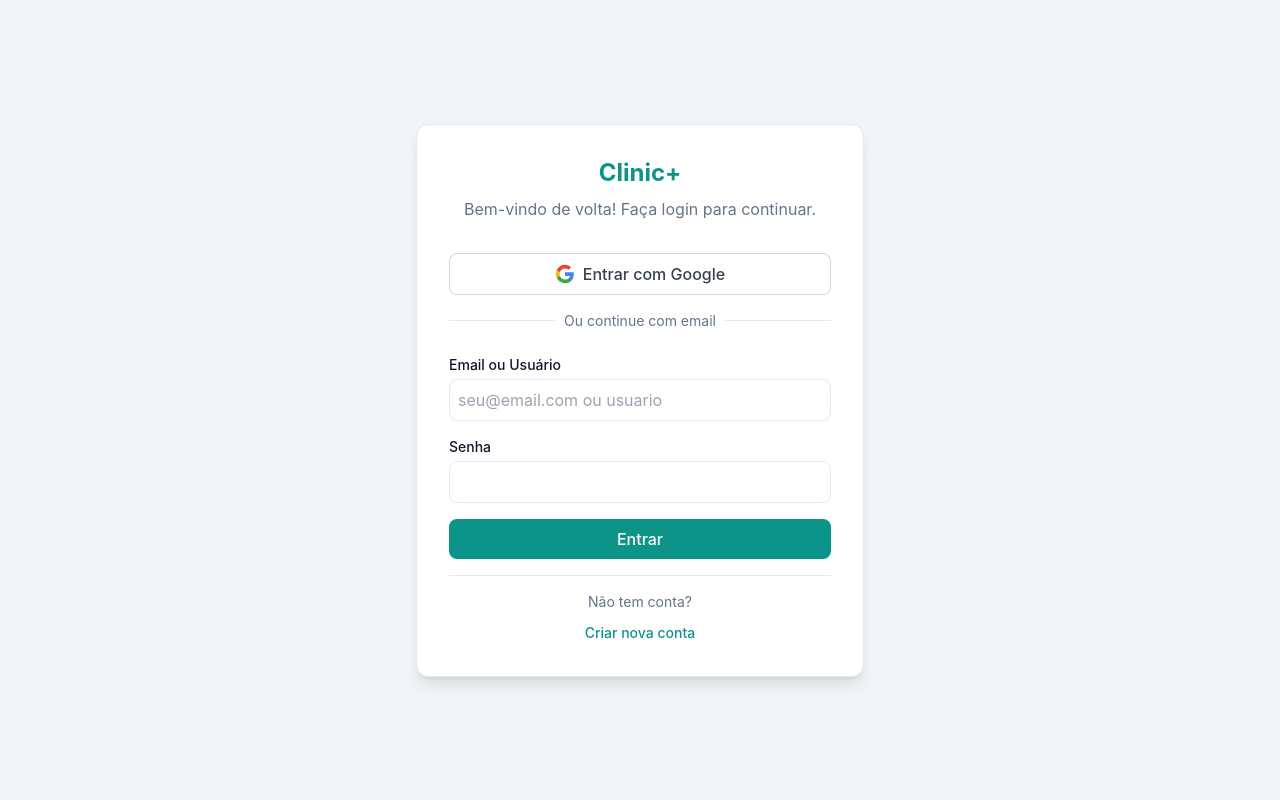
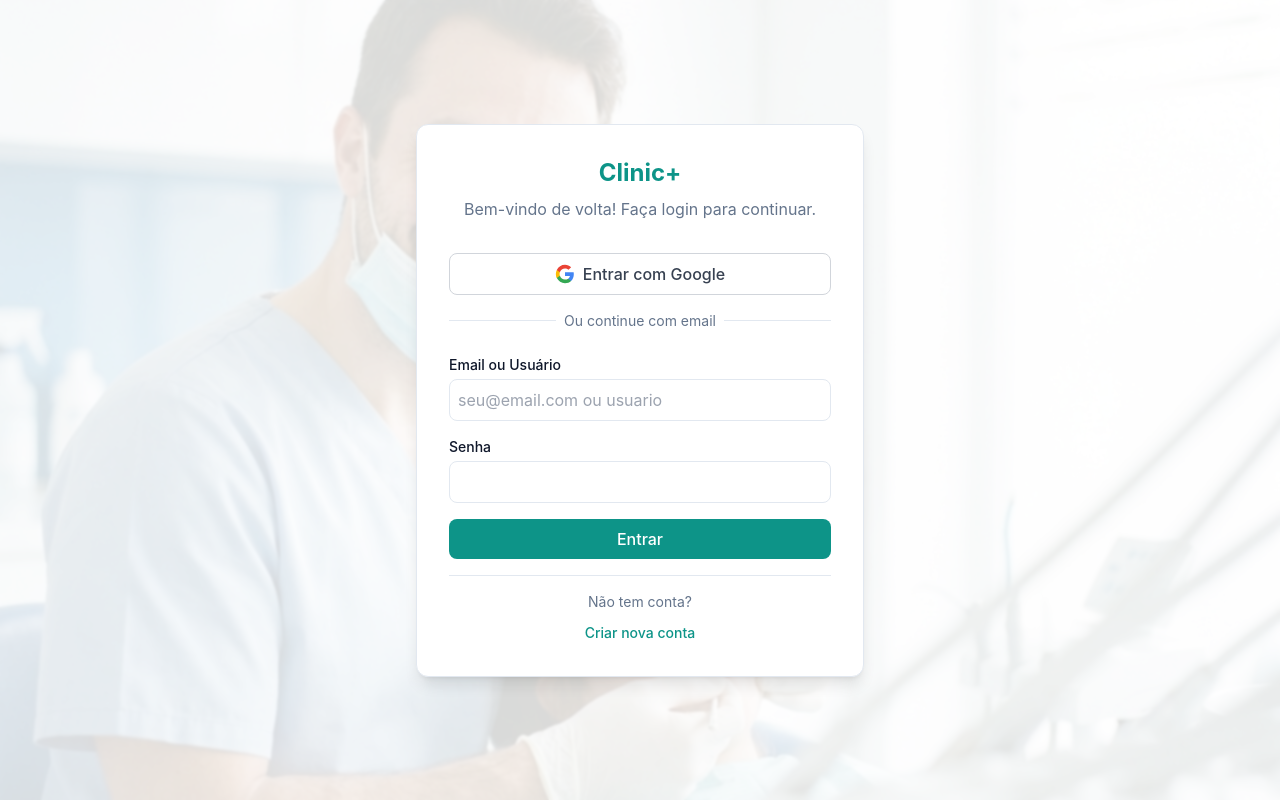
Before and after one commit to caironf3nexorai/clinigest-app, a React (Vite) app: page /login in a window 1280 px wide. Built offline with nearby package versions, Linux system fonts and the light colour scheme.

Commit message:
feat: add subtle dentist background to login screen

```diff
--- a/src/pages/Login.tsx
+++ b/src/pages/Login.tsx
@@ -45,8 +45,17 @@ export const Login = () => {
     };
 
     return (
-        <div className="min-h-screen flex items-center justify-center bg-[var(--background)] px-4">
-            <div className="max-w-md w-full bg-[var(--surface)] p-8 rounded-xl shadow-lg border border-[var(--border)]">
+        <div className="min-h-screen flex items-center justify-center bg-[var(--background)] px-4 relative overflow-hidden">
+            {/* Background Image Watermark */}
+            <div
+                className="absolute inset-0 z-0 bg-cover bg-center"
+                style={{ backgroundImage: "url('/login-bg.png')" }}
+            >
+                {/* Overlay to make it subtle/watermark-like */}
+                <div className="absolute inset-0 bg-white/85 backdrop-blur-[1px]"></div>
+            </div>
+
+            <div className="max-w-md w-full bg-[var(--surface)] p-8 rounded-xl shadow-lg border border-[var(--border)] relative z-10">
                 <div className="text-center mb-8">
                     <h1 className="text-2xl font-bold text-[var(--primary)]">Clinic+</h1>
                     <p className="text-[var(--text-muted)] mt-2">Bem-vindo de volta! Faça login para continuar.</p>
```
Also changed, not shown: public/login-bg.png (added).
